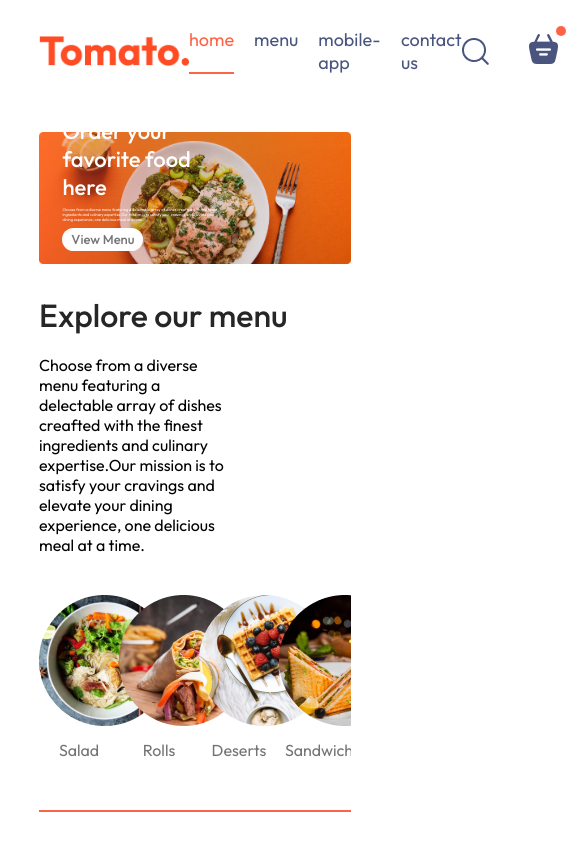
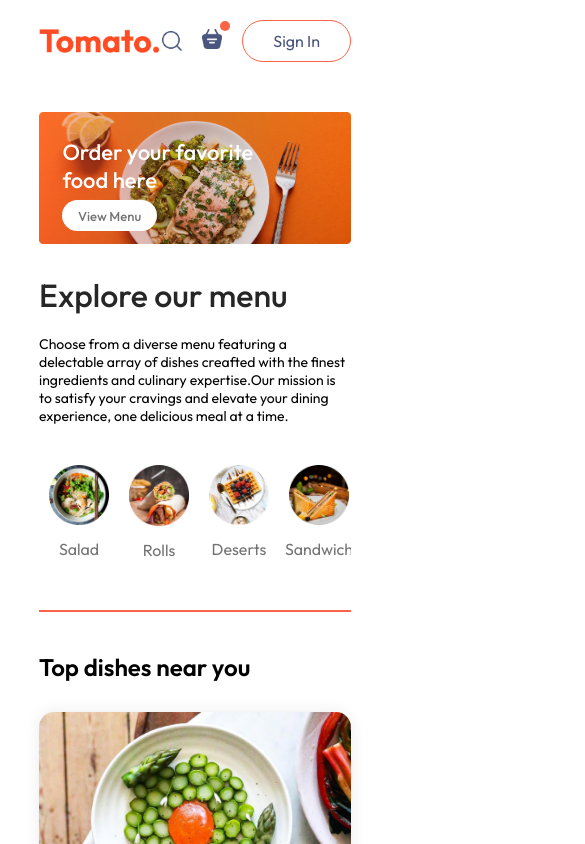
Before and after one commit to hasharas/Food-Delivery-app, a React (Vite) app in the folder frontend/: page / in a window 390 px wide. Shown: the top 844 px of the page, 585 px wide, since content can reach past the window. Built offline with nearby package versions, Linux system fonts and the light colour scheme.

Commit message:
make the website responsive

```diff
--- a/frontend/src/components/ExploreMenu/ExploreMenu.css
+++ b/frontend/src/components/ExploreMenu/ExploreMenu.css
@@ -58,3 +58,13 @@
       border-radius: 50%;
 
 }
+
+@media (max-width:1050px) {
+      .explore-menu-text{
+            max-width: 100%;
+            font-size: 14px;
+      }
+      .explore-menu-list-item img{
+            max-width: 75%;
+      }
+}
--- a/frontend/src/components/Footer/Footer.css
+++ b/frontend/src/components/Footer/Footer.css
@@ -46,6 +46,15 @@
       background-color: gray;
       border: none;
 }
-.footer-content-center{
+
+@media (max-width:750px) {
+      .footer-content{
+            display: flex;
+            flex-direction: column;
+            gap: 35px;
+      }
+      .footer-copyright{
+            text-align: center;
+      }
 
 }
--- a/frontend/src/components/Header/Header.css
+++ b/frontend/src/components/Header/Header.css
@@ -42,3 +42,23 @@
 .header-content button:hover{
       color: tomato;
 }
+
+@media (max-width:1050px) {
+
+      .header-content{
+            max-width: 45%;
+      }
+}
+
+@media (max-width:750px) {
+
+      .header-content{
+            max-width: 65%;
+      }
+      .header-content p{
+            display: none;
+      }
+      .header-content button{
+            padding: 2vw 4vw;
+      }
+}
--- a/frontend/src/components/Navbar/Navbar.css
+++ b/frontend/src/components/Navbar/Navbar.css
@@ -64,3 +64,49 @@
       top: -8px;
       right:-8px;
 }
+
+@media (max-width: 1050px) {
+      .navbar .logo{
+            width: 140px;
+      }
+      .navbar-menu{
+            gap: 20px;
+            font-size: 17px;
+      }
+      .navbar-right{
+            gap: 30px;
+      }
+      .navbar-right img{
+            width: 22px;
+      }
+      .navbar-right :button{
+            padding: 8px 25px;
+      }
+}
+
+@media (max-width: 900px) {
+      .navbar .logo{
+            width: 120px;
+      }
+      .navbar-menu{
+            gap: 15px;
+            font-size: 16px;
+      }
+      .navbar-right{
+            gap: 20px;
+      }
+      .navbar-right img{
+            width: 20px;
+      }
+      .navbar-right :button{
+            padding: 7px 20px;
+            font-size: 15px;
+      }
+}
+
+@media (max-width: 750px) {
+
+      .navbar-menu{
+            display: none;
+      }
+}
--- a/frontend/src/components/Navbar/Navbar.jsx
+++ b/frontend/src/components/Navbar/Navbar.jsx
@@ -1,6 +1,7 @@
 import React, { useState } from 'react';
 import "./Navbar.css";
 import { assets } from '../../assets/assets';
+import { Link } from 'react-router-dom';
 
 const Navbar = () => {
       const [menu, setMenu] = useState("home");
@@ -8,10 +9,10 @@
     <div className='navbar'>
        <img src={assets.logo} alt="" className="logo" />
        <ul className="navbar-menu">
-            <li onClick={ () => setMenu("home")} className={menu==="home" ? "active" : ""}>home</li>
-            <li onClick={ () => setMenu("menu")} className={menu==="menu" ? "active" : ""}>menu</li>
-            <li onClick={ () => setMenu("mobile-app")} className={menu==="mobile-app" ? "active" : ""}>mobile-app</li>
-            <li onClick={ () => setMenu("contact-us")} className={menu==="contact-us" ? "active" : ""}>contact us</li>
+            <Link to='/' onClick={ () => setMenu("home")} className={menu==="home" ? "active" : ""}>home</Link>
+            <a href='#app-download' onClick={ () => setMenu("mobile-app")} className={menu==="mobile-app" ? "active" : ""}>mobile-app</a>
+            <a href='#explore-menu' onClick={ () => setMenu("menu")} className={menu==="menu" ? "active" : ""}>menu</a>
+            <a href='#footer' onClick={ () => setMenu("contact-us")} className={menu==="contact-us" ? "active" : ""}>contact us</a>
        </ul>
        <div className="navbar-right">
             <img src={assets.search_icon} alt="" />
--- a/frontend/src/index.css
+++ b/frontend/src/index.css
@@ -5,6 +5,7 @@
   margin: 0;
   box-sizing: border-box;
   font-family: Outfit;
+  scroll-behavior: smooth;
  }
 
 body{
```
